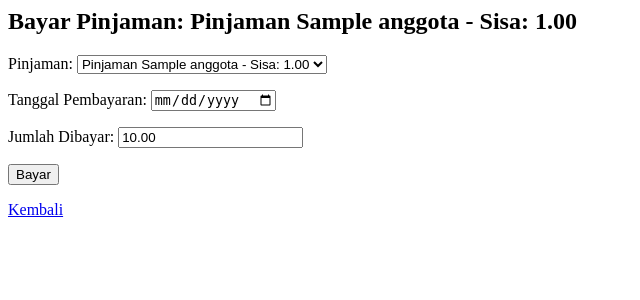
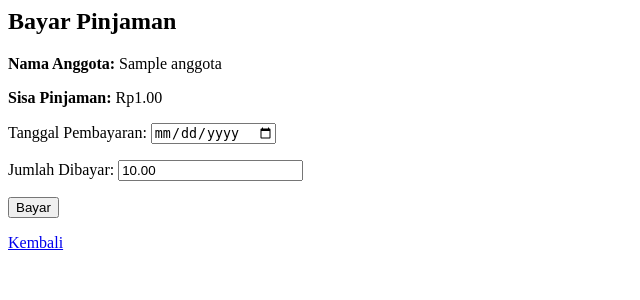
Before and after one commit to RizkyAlfathH/koperasi_sekolah, a Django app: page /pinjaman/1/bayar/ in a window 1280 px wide. Shown: the top 300 px of the page, without its empty margins (0-640 px from the left). Run offline with Django 5.2, Linux system fonts and the light colour scheme; tables that the repository leaves empty hold one stand-in row (values such as "Sample post").

Commit message:
benerin tampilan bayar agar tidak ada dropdown

```diff
--- a/pinjaman/forms.py
+++ b/pinjaman/forms.py
@@ -96,12 +96,11 @@
 class HistoryPembayaranForm(forms.ModelForm):
     class Meta:
         model = HistoryPembayaran
-        fields = ['id_pinjaman', 'tanggal_bayar', 'jumlah_bayar']
+        fields = ['tanggal_bayar', 'jumlah_bayar']
         widgets = {
             'tanggal_bayar': forms.DateInput(attrs={'type': 'date'}),
         }
         labels = {
-            'id_pinjaman': 'Pinjaman',
             'tanggal_bayar': 'Tanggal Pembayaran',
             'jumlah_bayar': 'Jumlah Dibayar',
         }
--- a/pinjaman/templates/pinjaman/bayar_pinjaman.html
+++ b/pinjaman/templates/pinjaman/bayar_pinjaman.html
@@ -1,7 +1,12 @@
-<h2>Bayar Pinjaman: {{ pinjaman }}</h2>
+<h2>Bayar Pinjaman</h2>
+
+<p><strong>Nama Anggota:</strong> {{ pinjaman.id_anggota }}</p>
+<p><strong>Sisa Pinjaman:</strong> Rp{{ pinjaman.sisa_pinjaman|floatformat:2 }}</p>
+
 <form method="post">
   {% csrf_token %}
   {{ form.as_p }}
   <button type="submit">Bayar</button>
 </form>
+
 <a href="{% url 'pinjaman:detail' pk=pinjaman.pk %}">Kembali</a>
```
